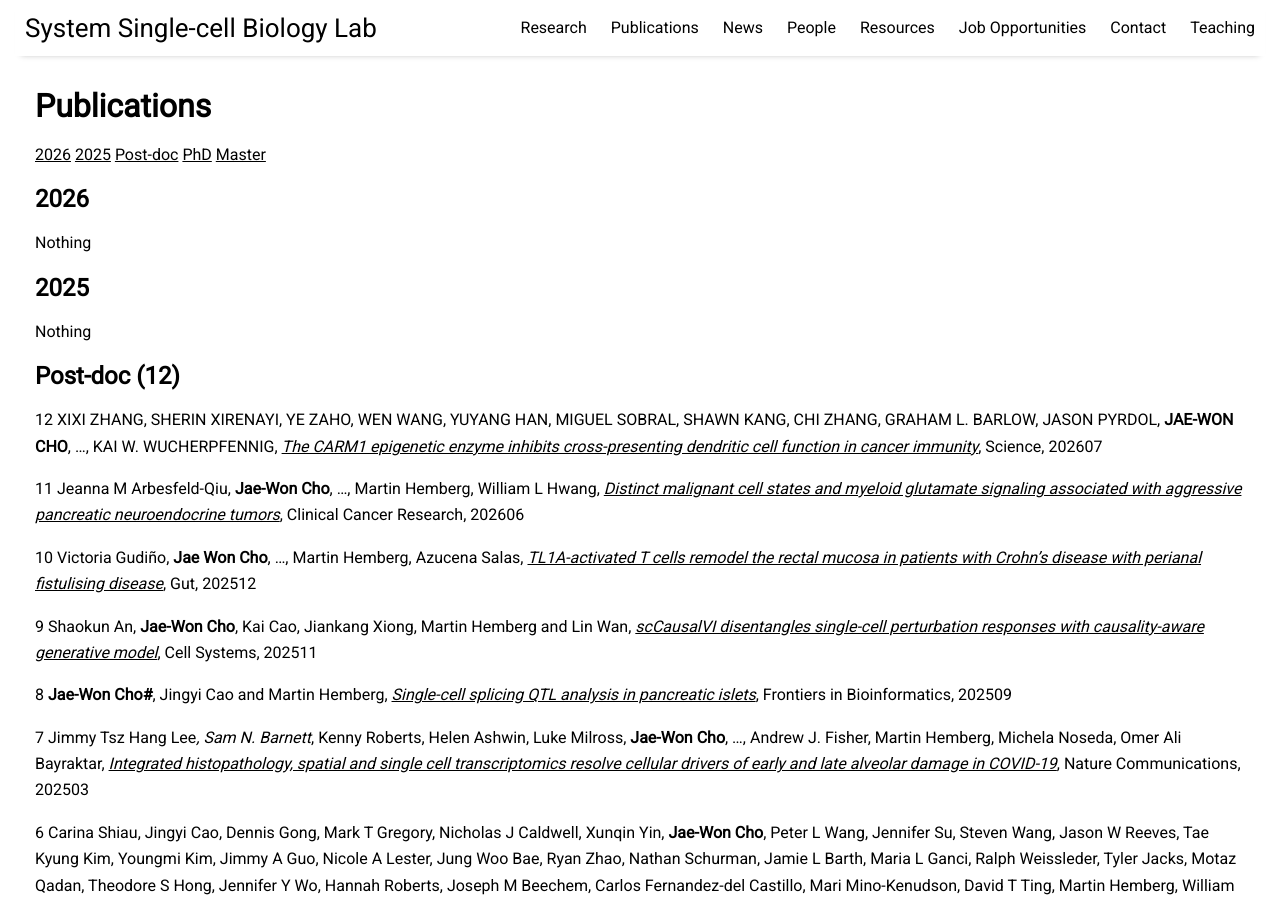
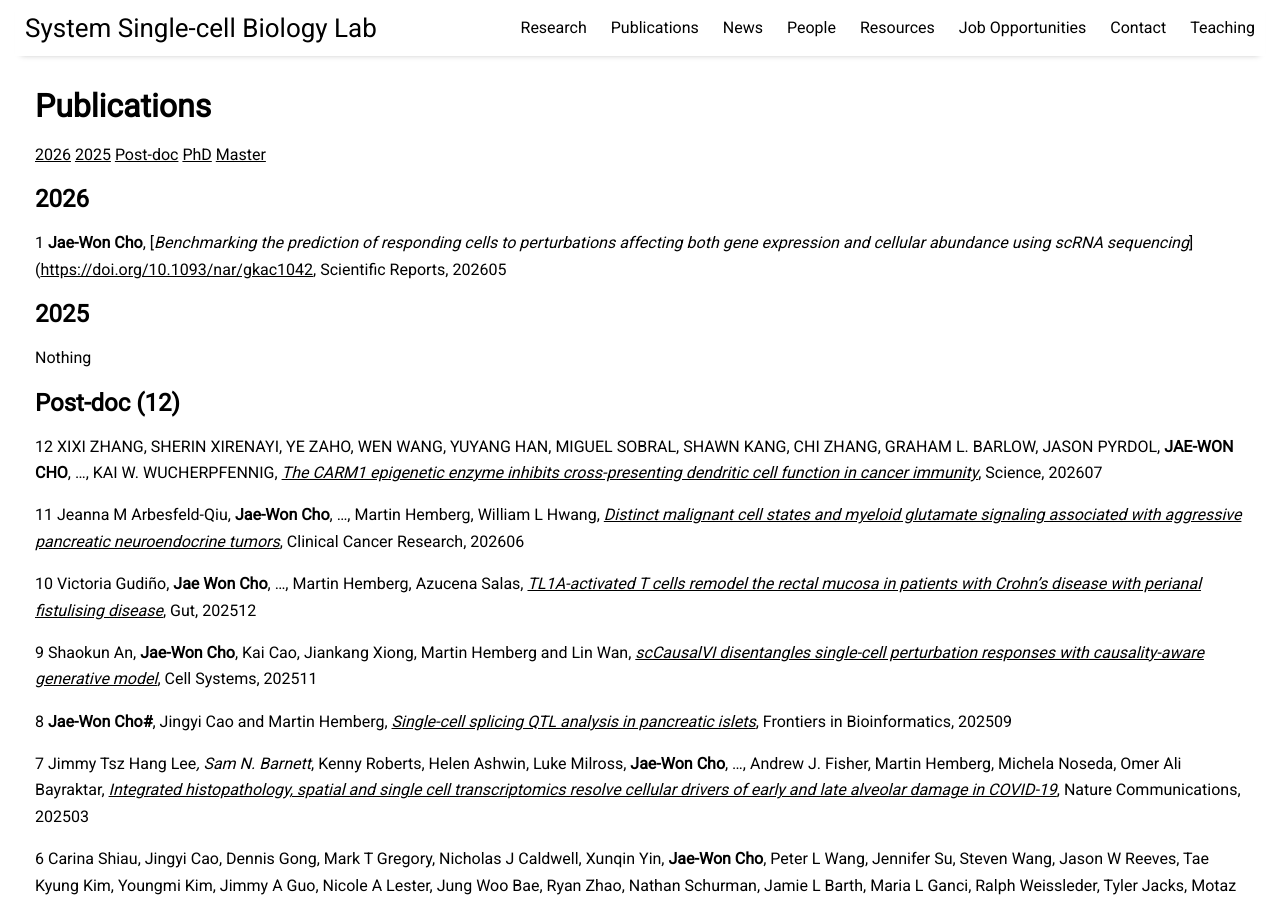
Before and after one commit to jaewon-cho/jaewon-cho.github.io, a Jekyll site: the page built from pages/publications.md, in a window 1280 px wide and 900 px high. Built offline with Jekyll 4.4.1, drawn with Linux system fonts in a browser that asks for light colours; nearby versions of some CDN libraries.

Commit message:
Update publications.md

```diff
--- a/pages/publications.md
+++ b/pages/publications.md
@@ -8,7 +8,7 @@ permalink: /publications
 [2026](#2026) [2025](#2025) [Post-doc](#Post-doc) [PhD](#PhD) [Master](#Master)
 
 ## <a id="2026"></a>2026
-Nothing <br/>
+1 **Jae-Won Cho**, [*Benchmarking the prediction of responding cells to perturbations affecting both gene expression and cellular abundance using scRNA sequencing*]([https://doi.org/10.1093/nar/gkac1042](https://doi.org/10.1038/s41598-026-54526-9), Scientific Reports, 202605
 
 ## <a id="2025"></a>2025
 Nothing <br/>
```
